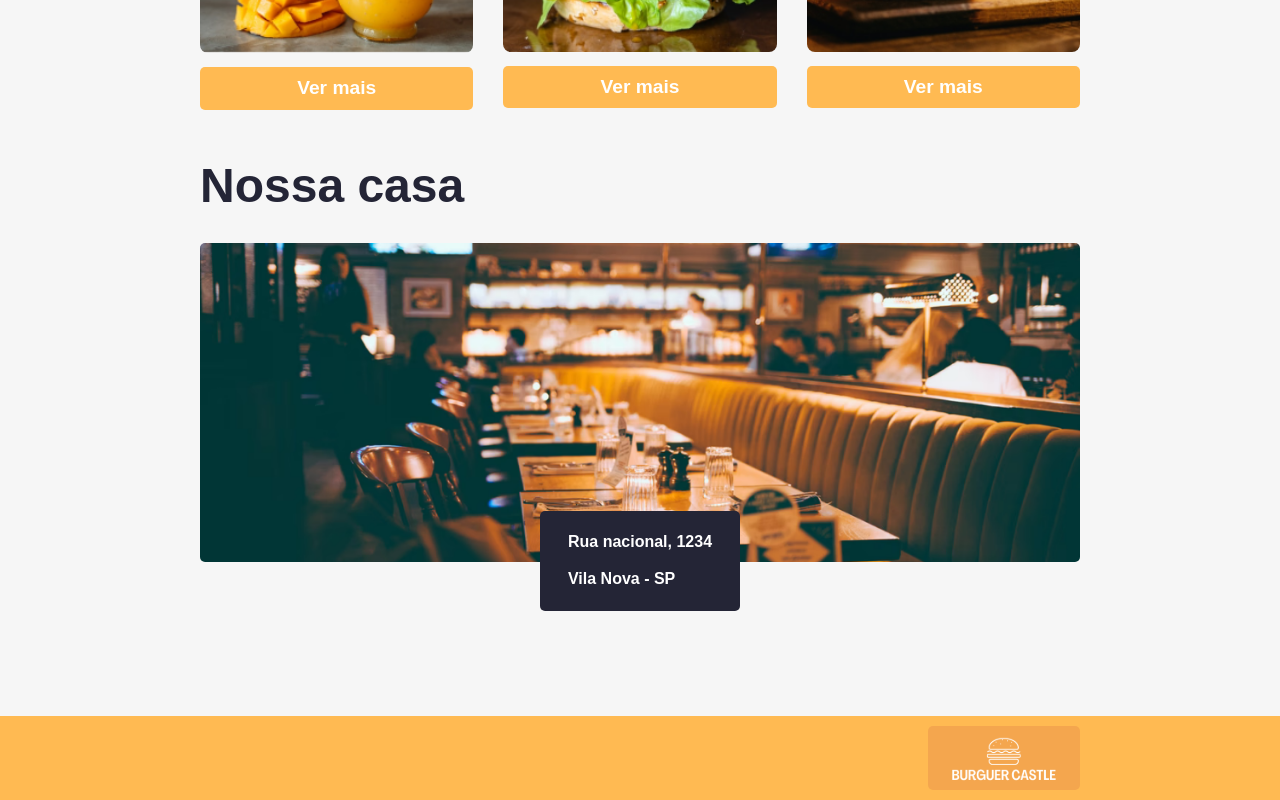
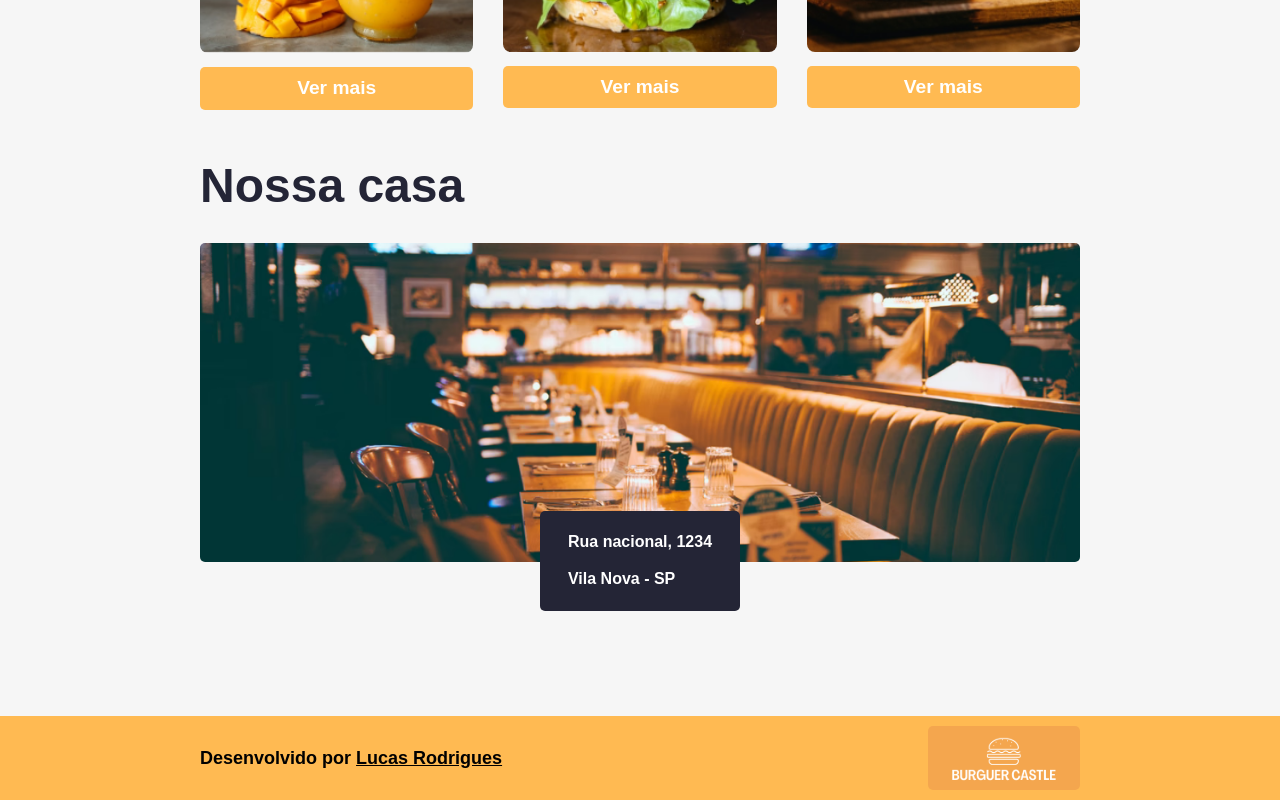
Before and after one commit to rodrigues14/burger-castle, a React (Create React App) app: page / in a window 1280 px wide. Shown: the part 763-1563 px from the top of the page. Built offline with nearby package versions, Linux system fonts and the light colour scheme; a web font is replaced by a local one.

Commit message:
alterado o footer

```diff
--- a/src/components/Footer/Footer.module.scss
+++ b/src/components/Footer/Footer.module.scss
@@ -3,8 +3,16 @@
 .footer {
   background-color: $orange;
   display: flex;
-  justify-content: flex-end;
+  justify-content: space-between;
+  align-items: center;
   padding: 10px $padding-horizontal;
+  p {
+   font-size: 18px;
+   font-weight: 600;
+   a {
+    color: black;
+   }
+  }
   @media (max-width: $desktop_xsm) {
   padding: 10px $padding-horizontal-mobile;
   }
--- a/src/components/Footer/index.tsx
+++ b/src/components/Footer/index.tsx
@@ -4,6 +4,7 @@ import { ReactComponent as Logo } from 'assets/logo.svg';
 export default function Footer() {
   return (
     <footer className={styles.footer}>
+      <p>Desenvolvido por <a href="https://lucasrodrigues.vercel.app/">Lucas Rodrigues</a></p>
       <Logo />
     </footer>
   );
```
